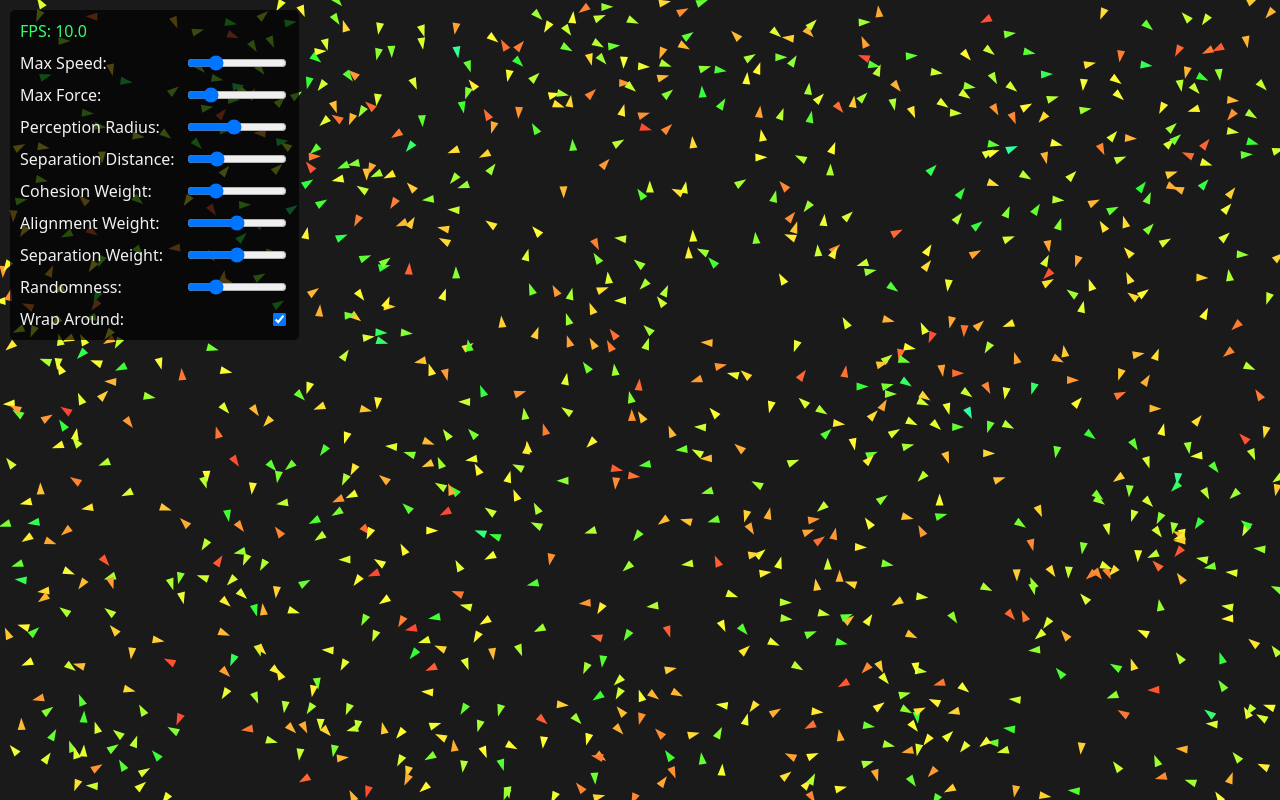
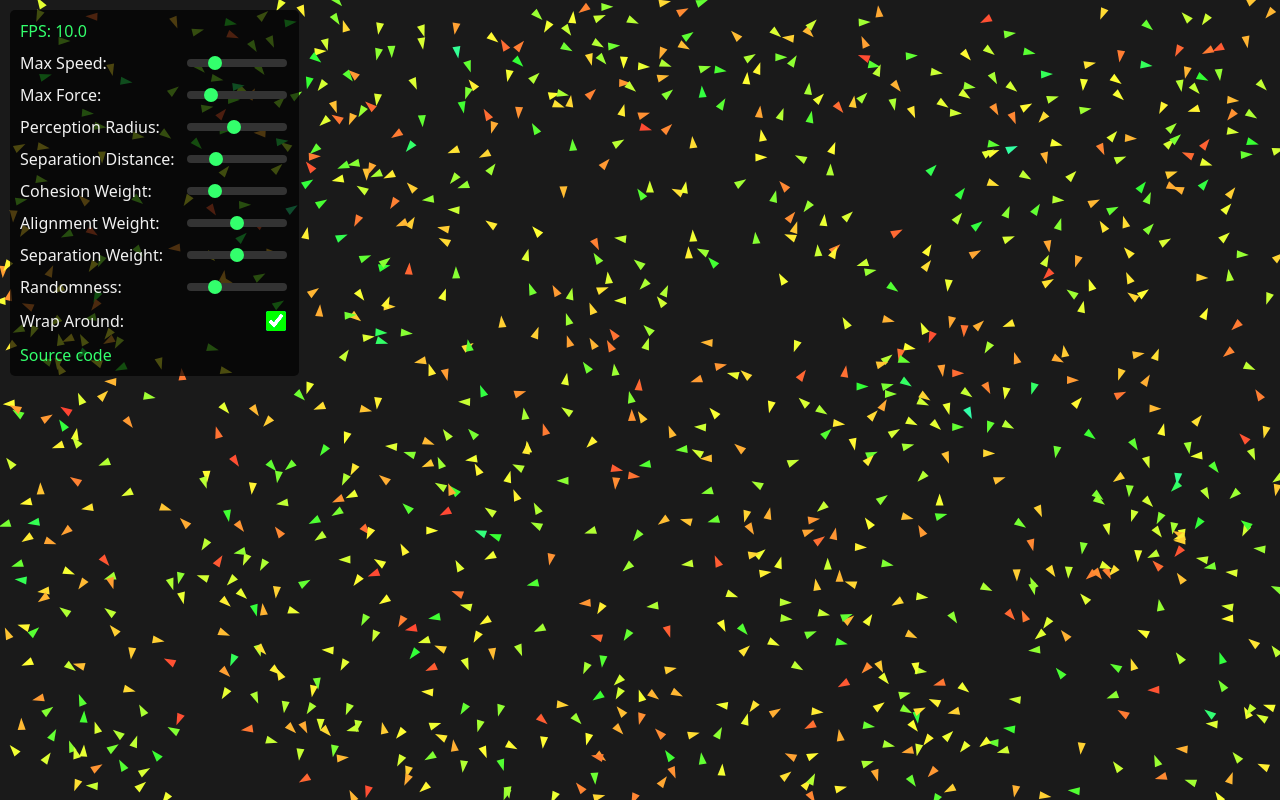
Before and after one commit to thinotmandresy/boids-ts, a website built with Vite: page index.html in a window 1280 px wide. Built offline with nearby package versions, Linux system fonts and the light colour scheme; animation ran at ten frames a second.

Commit message:
feat: adjust styles, add metadata and content for sharing

```diff
--- a/index.html
+++ b/index.html
@@ -5,6 +5,21 @@
     <link rel="icon" type="image/svg+xml" href="/favicon.svg" />
     <meta name="viewport" content="width=device-width, initial-scale=1.0" />
     <title>Boids</title>
+    <meta name="description" content="Flocking simulation made during my 100 days of code challenge. Visual and interactive. Built with TypeScript." />
+
+    <meta property="og:title" content="Boids" />
+    <meta property="og:description" content="Flocking simulation made during my 100 days of code challenge. Visual and interactive. Built with TypeScript." />
+    <meta property="og:image" content="https://thinotmandresy.github.io/boids-ts/flock.png" />
+    <meta property="og:image:type" content="image/png" />
+    <meta property="og:image:width" content="454" />
+    <meta property="og:image:height" content="454" />
+    <meta property="og:url" content="https://thinotmandresy.github.io/boids-ts/" />
+    <meta property="og:type" content="website" />
+
+    <meta name="twitter:card" content="summary_large_image" />
+    <meta name="twitter:title" content="Boids" />
+    <meta name="twitter:description" content="Flocking simulation made during my 100 days of code challenge. Visual and interactive. Built with TypeScript." />
+    <meta name="twitter:image" content="https://thinotmandresy.github.io/boids-ts/flock.png" />
   </head>
   <body>
     <canvas id="boids"></canvas>
@@ -46,6 +61,7 @@
         Wrap Around:
         <input type="checkbox" id="wrapAround" checked>
       </label>
+      <a href="https://github.com/thinotmandresy/boids-ts" target="_blank" rel="noopener noreferrer">Source code</a>
     </div>
     <script type="module" src="/src/main.ts"></script>
   </body>
--- a/src/style.css
+++ b/src/style.css
@@ -9,6 +9,42 @@ body {
 
 canvas {
   display: block;
+}
+
+a {
+  color: #33ff6c;
+  text-decoration: none;
+}
+
+a:hover {
+  color: #33fff5;
+}
+
+input[type="range"]::-webkit-slider-thumb {
+  -webkit-appearance: none;
+  appearance: none;
+  width: 14px;
+  height: 14px;
+  background: #33ff6c;
+  border-radius: 50%;
+  cursor: pointer;
+}
+
+input[type="range"] {
+  -webkit-appearance: none;
+  appearance: none;
+  width: 100%;
+  height: 8px;
+  background: #333;
+  border-radius: 5px;
+  outline: none;
+}
+
+input[type="checkbox"] {
+  width: 20px;
+  height: 20px;
+  cursor: pointer;
+  filter: hue-rotate(270deg) brightness(2.7);
 }
 
 .controls {
```
Also changed, not shown: public/flock.png (added).
